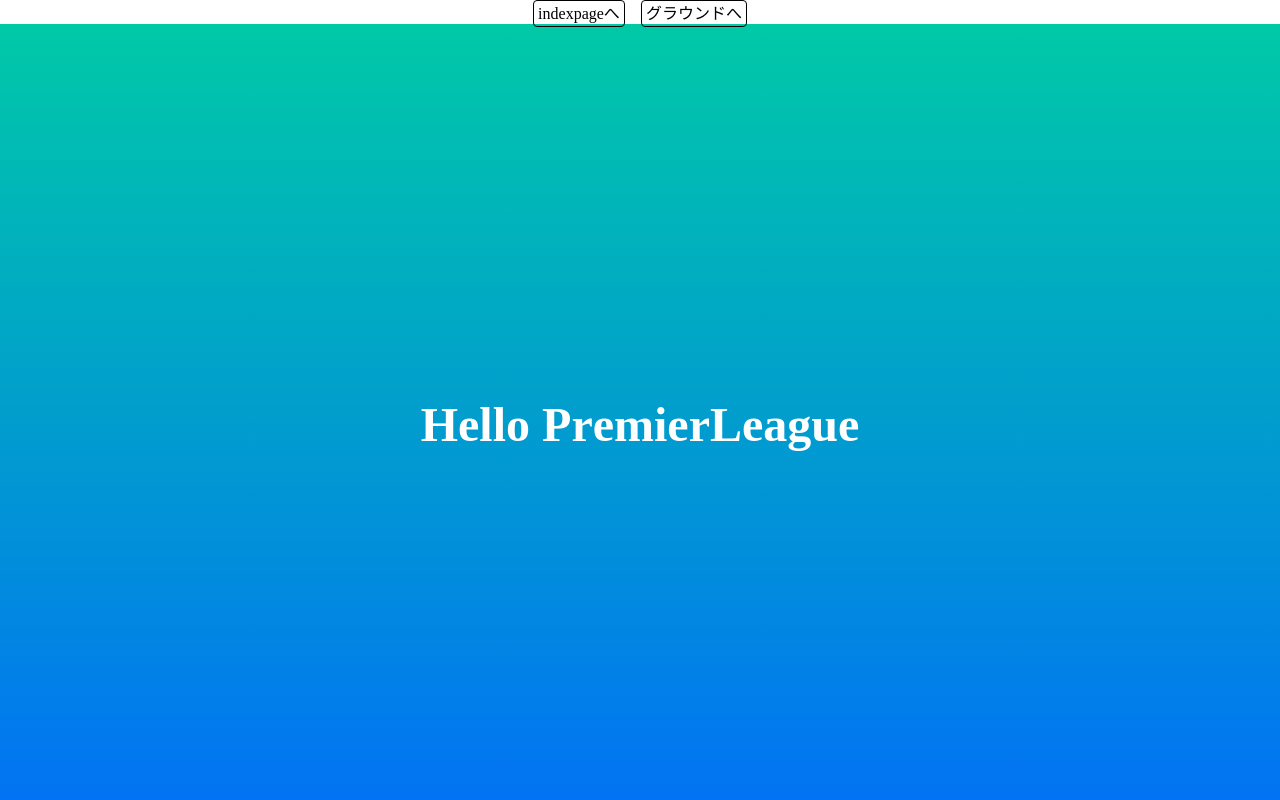
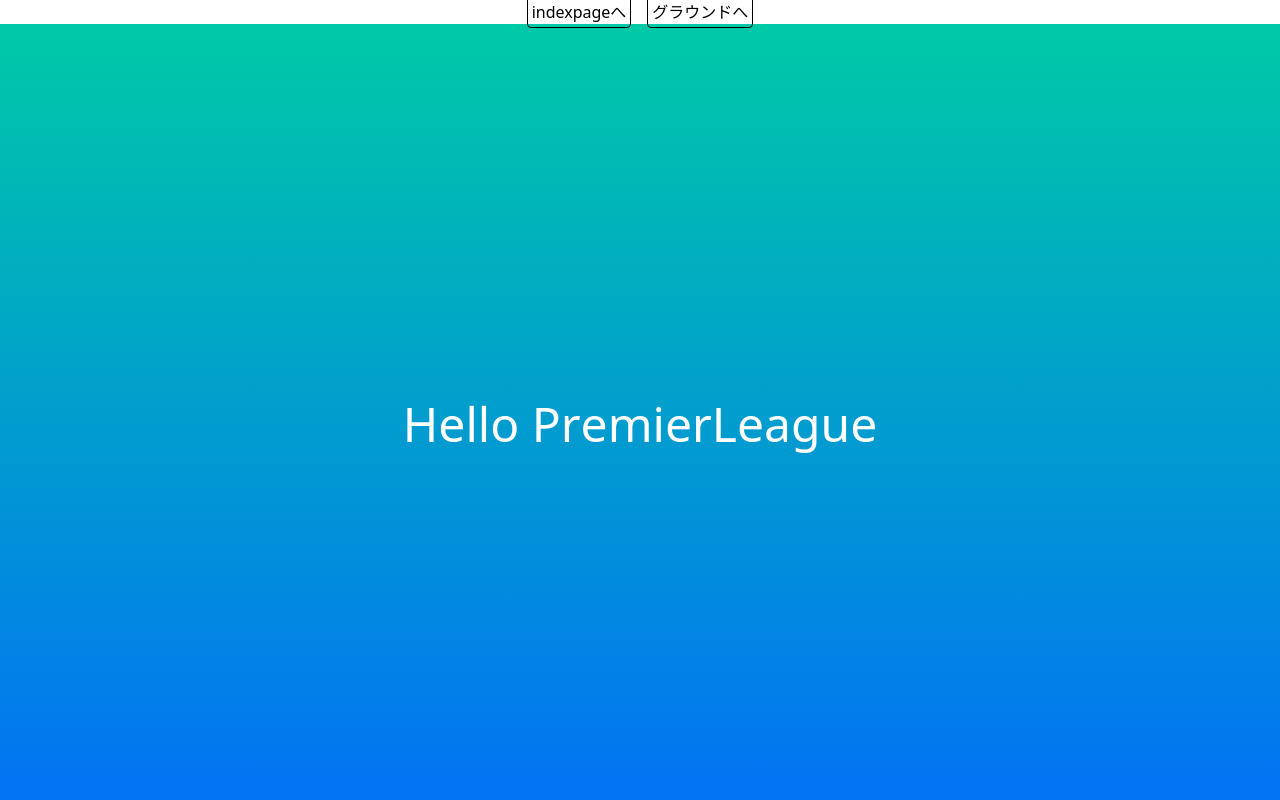
Before and after one commit to YukiMatsunagadesu/soccer-app, a Next.js app: page / in a window 1280 px wide. Shown: the top 800 px of the page. Built offline with nearby package versions, Linux system fonts and the light colour scheme.

Commit message:
tailwindcss導入

```diff
--- a/package.json
+++ b/package.json
@@ -15,5 +15,10 @@
     "react": "18.2.0",
     "react-dom": "18.2.0",
     "swr": "^2.1.1"
+  },
+  "devDependencies": {
+    "autoprefixer": "^10.4.14",
+    "postcss": "^8.4.21",
+    "tailwindcss": "^3.3.1"
   }
 }
--- /dev/null
+++ b/postcss.config.js
@@ -0,0 +1,6 @@
+module.exports = {
+  plugins: {
+    tailwindcss: {},
+    autoprefixer: {},
+  },
+}
--- a/src/components/Ground/index.jsx
+++ b/src/components/Ground/index.jsx
@@ -105,7 +105,7 @@
   return(
     <div className={styles.ground_container}>
       <div className={styles.header}>
-        <p>俺のプレミアベストイレブン（22~23シーズン）</p>
+        <p className='text-blue-500'>俺のプレミアベストイレブン（22~23シーズン）</p>
       </div>
       <main>
         <div className ={styles.teamselect}>
--- a/src/styles/globals.css
+++ b/src/styles/globals.css
@@ -105,3 +105,6 @@
   padding: 0;
   margin: 0;
 }
+@tailwind base;
+@tailwind components;
+@tailwind utilities;
--- /dev/null
+++ b/tailwind.config.js
@@ -0,0 +1,10 @@
+/** @type {import('tailwindcss').Config} */
+module.exports = {
+  content: [
+  "./src/**/*.{js,ts,jsx,tsx}",
+],
+  theme: {
+    extend: {},
+  },
+  plugins: [],
+}
```
Also changed, not shown: 2 other files (tests, documents, lock files or other folders).
